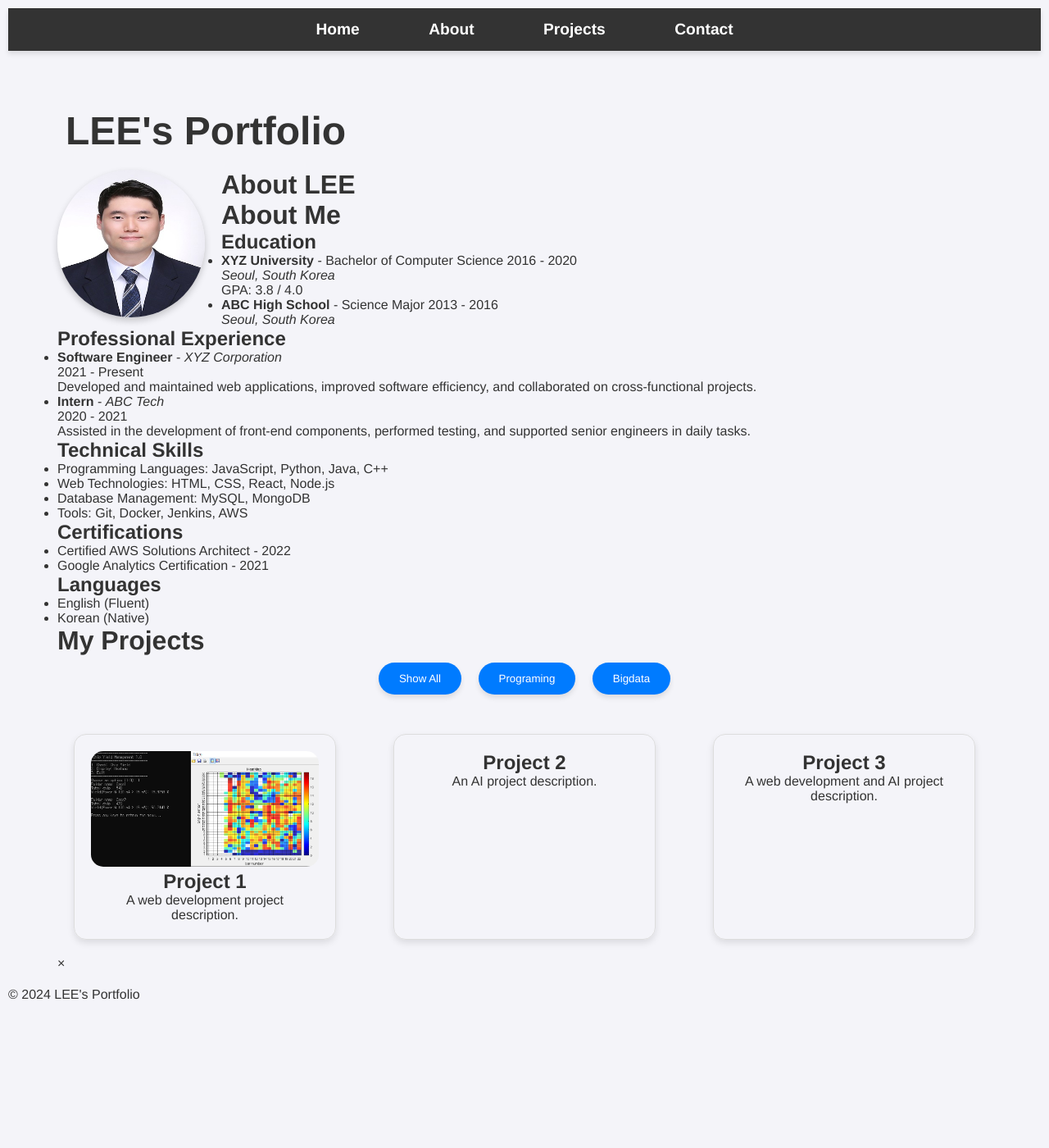
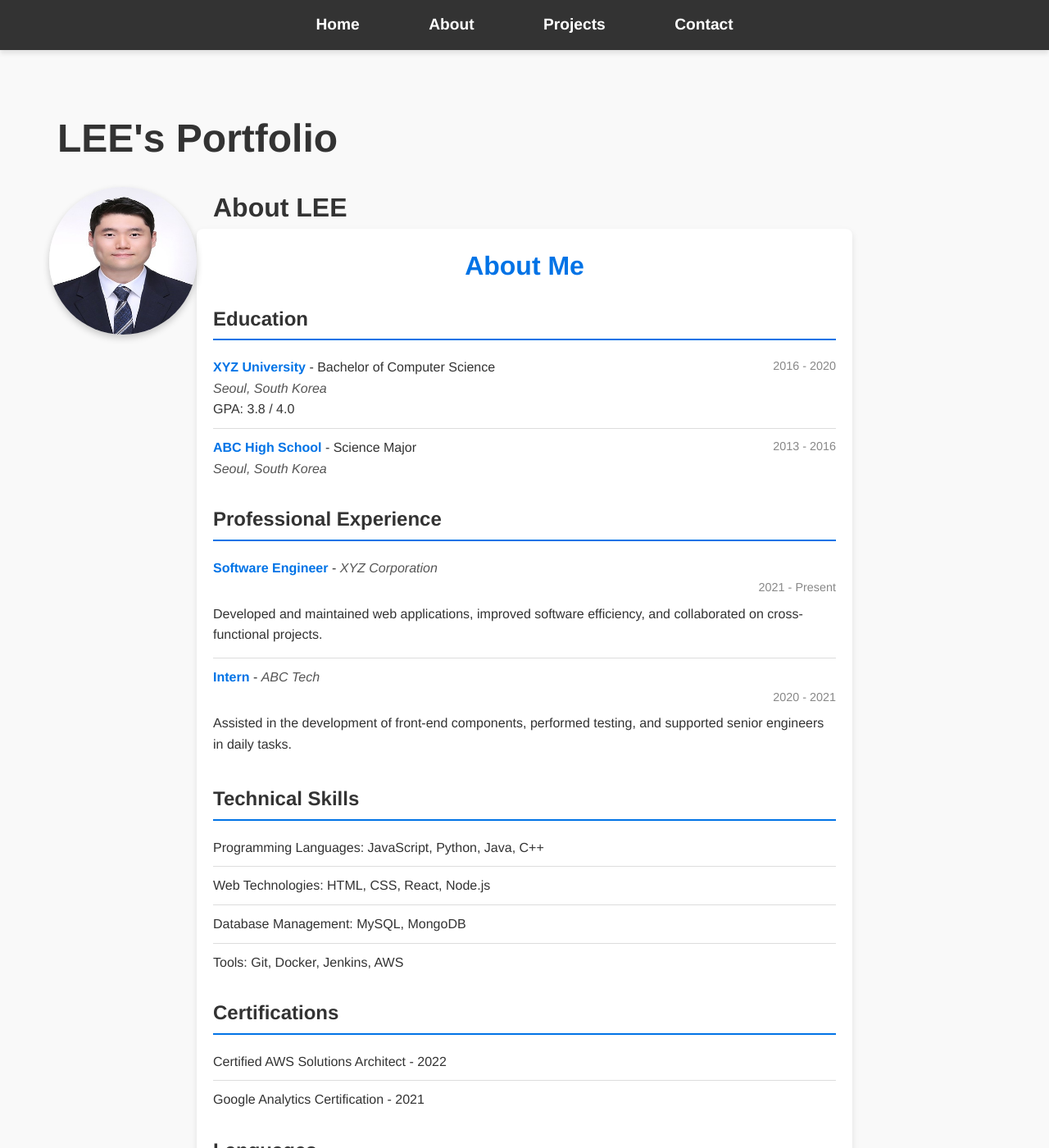
Before and after one commit to Yeonwoo-code/Portfolio, a Jekyll site: the page built from index.md, in a window 1280 px wide and 1400 px high. Shown: the whole window at 82% size. Built offline with Jekyll 4.4.1, drawn with Linux system fonts in a browser that asks for light colours.

Commit message:
Update main.css

```diff
--- a/assets/css/main.css
+++ b/assets/css/main.css
@@ -155,3 +155,78 @@ main {
   float: left; /* 이미지 왼쪽 정렬 */
   margin-right: 20px; /* 텍스트와 이미지 간 간격 */
 }
+
+/* 전체 레이아웃 설정 */
+body {
+  font-family: 'Arial', sans-serif;
+  color: #333;
+  background-color: #f9f9f9;
+  margin: 0;
+  padding: 0;
+  line-height: 1.6;
+}
+
+.about {
+  max-width: 800px;
+  margin: 0 auto;
+  padding: 20px;
+  background-color: #fff;
+  border-radius: 8px;
+  box-shadow: 0 4px 8px rgba(0, 0, 0, 0.1);
+}
+
+.about h1 {
+  font-size: 2em;
+  color: #0073e6;
+  text-align: center;
+  margin-bottom: 20px;
+}
+
+.about section {
+  margin-bottom: 20px;
+}
+
+.about h2 {
+  font-size: 1.5em;
+  color: #333;
+  border-bottom: 2px solid #0073e6;
+  padding-bottom: 5px;
+  margin-bottom: 10px;
+}
+
+/* 리스트 스타일 */
+.about ul {
+  list-style: none;
+  padding: 0;
+}
+
+.about li {
+  padding: 10px 0;
+  border-bottom: 1px solid #ddd;
+}
+
+.about li:last-child {
+  border-bottom: none;
+}
+
+/* 텍스트 강조 */
+.about strong {
+  color: #0073e6;
+  font-weight: bold;
+}
+
+.about em {
+  color: #555;
+  font-style: italic;
+}
+
+.about span {
+  float: right;
+  color: #888;
+  font-size: 0.9em;
+}
+
+/* 기타 스타일 */
+p {
+  margin: 5px 0;
+}
```
